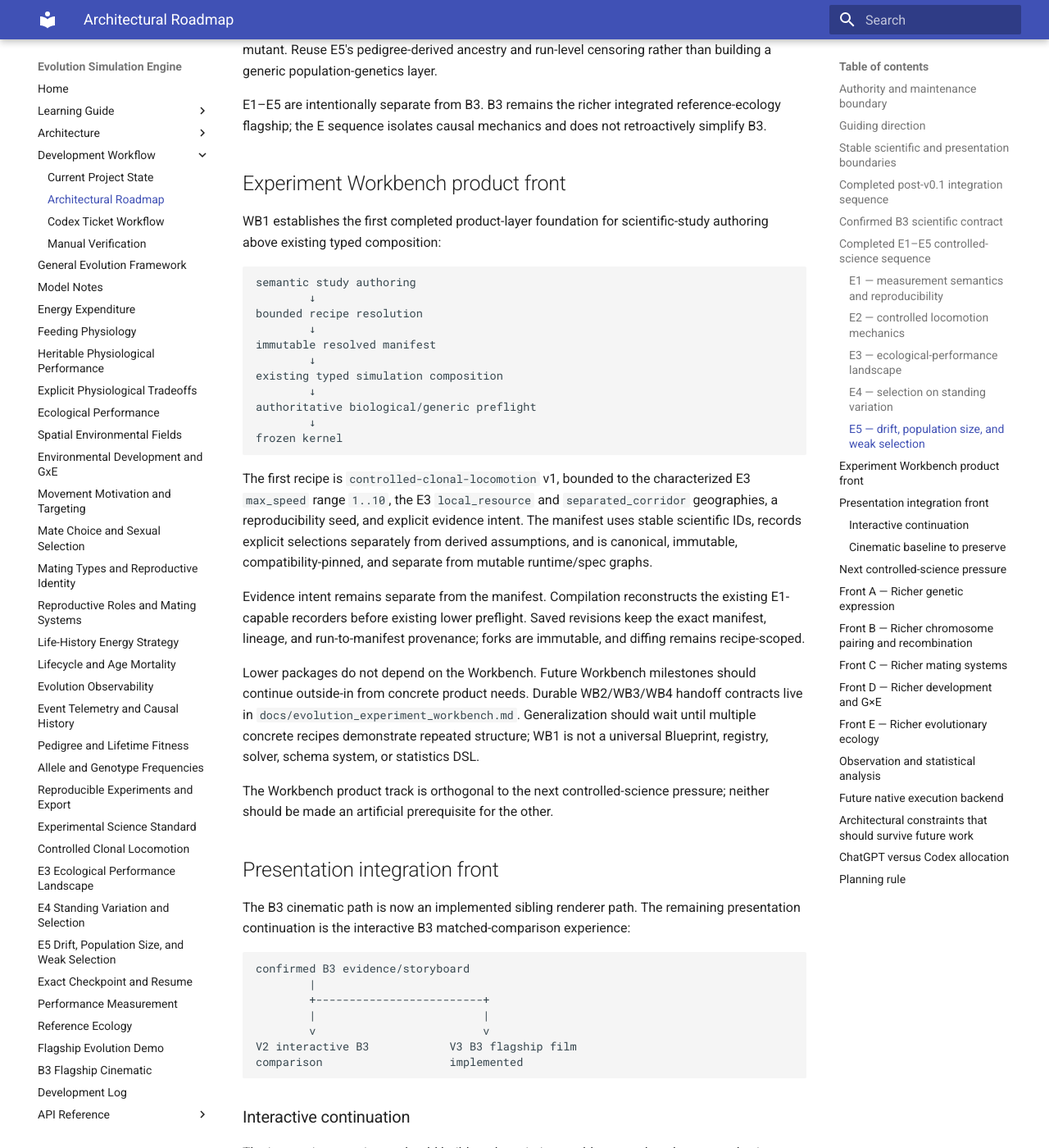
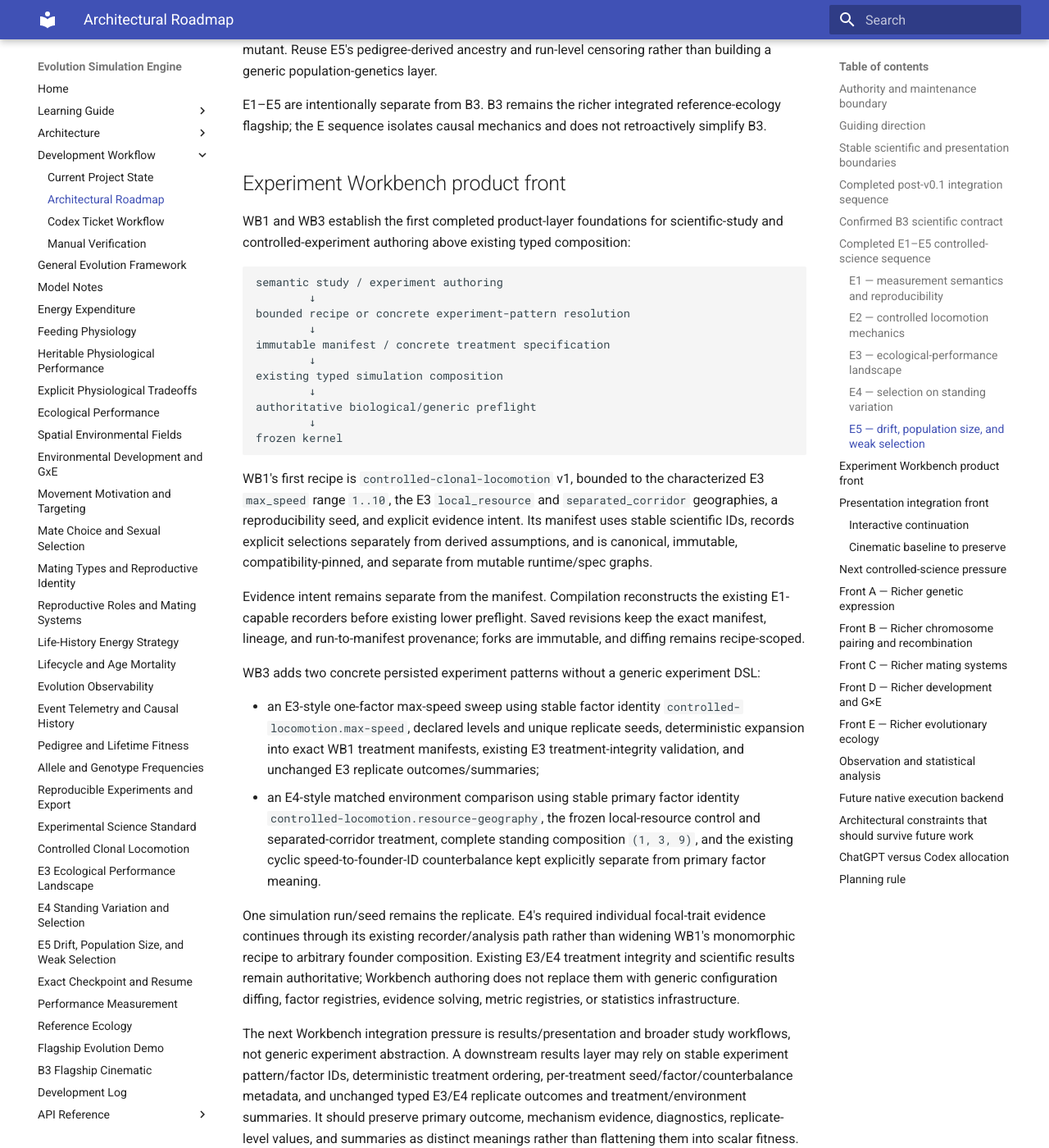
Before and after one commit to abdullahkhan57721/evolution-simulation-engine, an MkDocs documentation site: the page built from docs/development/roadmap.md, in a window 1280 px wide and 1400 px high, scrolled down 5087 px. Shown: the whole window at 82% size. Built offline with MkDocs 1.6.1 and Material for MkDocs 9.7.7, drawn with Linux system fonts in a browser that asks for light colours; some of the changed text lies outside the part shown.

Commit message:
WB3: update Workbench product roadmap

````diff
--- a/docs/development/roadmap.md
+++ b/docs/development/roadmap.md
@@ -240,15 +240,16 @@ retroactively simplify B3.
 
 ## Experiment Workbench product front
 
-WB1 establishes the first completed product-layer foundation for scientific-study
-authoring above existing typed composition:
+WB1 and WB3 establish the first completed product-layer foundations for
+scientific-study and controlled-experiment authoring above existing typed
+composition:
 
 ```text
-semantic study authoring
+semantic study / experiment authoring
         ↓
-bounded recipe resolution
+bounded recipe or concrete experiment-pattern resolution
         ↓
-immutable resolved manifest
+immutable manifest / concrete treatment specification
         ↓
 existing typed simulation composition
         ↓
@@ -257,23 +258,52 @@ authoritative biological/generic preflight
 frozen kernel
 ```
 
-The first recipe is `controlled-clonal-locomotion` v1, bounded to the characterized
-E3 `max_speed` range `1..10`, the E3 `local_resource` and `separated_corridor`
-geographies, a reproducibility seed, and explicit evidence intent. The manifest
-uses stable scientific IDs, records explicit selections separately from derived
-assumptions, and is canonical, immutable, compatibility-pinned, and separate from
-mutable runtime/spec graphs.
+WB1's first recipe is `controlled-clonal-locomotion` v1, bounded to the
+characterized E3 `max_speed` range `1..10`, the E3 `local_resource` and
+`separated_corridor` geographies, a reproducibility seed, and explicit evidence
+intent. Its manifest uses stable scientific IDs, records explicit selections
+separately from derived assumptions, and is canonical, immutable,
+compatibility-pinned, and separate from mutable runtime/spec graphs.
 
 Evidence intent remains separate from the manifest. Compilation reconstructs the
 existing E1-capable recorders before existing lower preflight. Saved revisions keep
 the exact manifest, lineage, and run-to-manifest provenance; forks are immutable,
 and diffing remains recipe-scoped.
 
-Lower packages do not depend on the Workbench. Future Workbench milestones should
-continue outside-in from concrete product needs. Durable WB2/WB3/WB4 handoff
-contracts live in `docs/evolution_experiment_workbench.md`. Generalization should
-wait until multiple concrete recipes demonstrate repeated structure; WB1 is not a
-universal Blueprint, registry, solver, schema system, or statistics DSL.
+WB3 adds two concrete persisted experiment patterns without a generic experiment
+DSL:
+
+- an E3-style one-factor max-speed sweep using stable factor identity
+  `controlled-locomotion.max-speed`, declared levels and unique replicate seeds,
+  deterministic expansion into exact WB1 treatment manifests, existing E3
+  treatment-integrity validation, and unchanged E3 replicate outcomes/summaries;
+- an E4-style matched environment comparison using stable primary factor identity
+  `controlled-locomotion.resource-geography`, the frozen local-resource control and
+  separated-corridor treatment, complete standing composition `(1, 3, 9)`, and the
+  existing cyclic speed-to-founder-ID counterbalance kept explicitly separate from
+  primary factor meaning.
+
+One simulation run/seed remains the replicate. E4's required individual focal-trait
+evidence continues through its existing recorder/analysis path rather than widening
+WB1's monomorphic recipe to arbitrary founder composition. Existing E3/E4 treatment
+integrity and scientific results remain authoritative; Workbench authoring does not
+replace them with generic configuration diffing, factor registries, evidence
+solving, metric registries, or statistics infrastructure.
+
+The next Workbench integration pressure is results/presentation and broader study
+workflows, not generic experiment abstraction. A downstream results layer may rely
+on stable experiment pattern/factor IDs, deterministic treatment ordering,
+per-treatment seed/factor/counterbalance metadata, and unchanged typed E3/E4
+replicate outcomes and treatment/environment summaries. It should preserve primary
+outcome, mechanism evidence, diagnostics, replicate-level values, and summaries as
+distinct meanings rather than flattening them into scalar fitness.
+
+Lower packages do not depend on the Workbench. Parallel Workbench milestones must
+continue outside-in from concrete product needs and integrate against current
+`main`. Durable contracts live in `docs/evolution_experiment_workbench.md`.
+Generalization should wait until repeated concrete consumers demonstrate repeated
+responsibility; WB1/WB3 do not authorize a universal Blueprint, registry, solver,
+schema system, experiment hierarchy, or statistics DSL.
 
 The Workbench product track is orthogonal to the next controlled-science pressure;
 neither should be made an artificial prerequisite for the other.
@@ -349,8 +379,8 @@ implementations.
 
 The Workbench product track proceeds independently from this scientific sequence.
 A scientific milestone should not acquire Workbench dependencies merely because
-WB1 exists, and Workbench expansion should continue to compile into already settled
-simulation/science contracts.
+the Workbench exists, and Workbench expansion should continue to compile into
+already settled simulation/science contracts.
 
 ## Front A — Richer genetic expression
 
@@ -499,6 +529,9 @@ the stable subset worth compiling.
   preflight; lower simulation/domain packages must not depend on Workbench code.
 - Keep persisted Workbench manifests separate from mutable runtime recorder/spec
   graphs; reconstruct runtime evidence and compiled specifications afresh.
+- Preserve semantic factor identity separately from implementation field paths, and
+  keep experimental counterbalancing/blocking metadata separate from primary-factor
+  meaning.
 - Prefer readable, maintainable architecture over micro-optimization.
 - Require evidence before performance/backend work.
 
````
